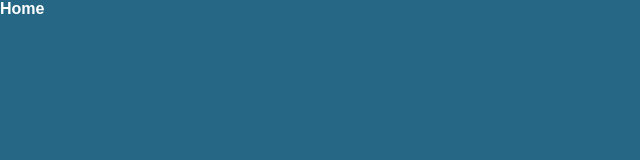
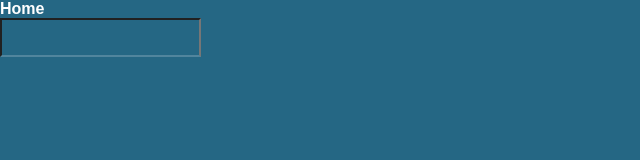
Before and after one commit to Marlon-Paulo-da-Silva/lojinha-marttech, a React (Create React App) app: page / in a window 1280 px wide. Shown: the top 160 px of the page, without its empty margins (0-640 px from the left). Built offline with nearby package versions, Linux system fonts and the light colour scheme.

Commit message:
criando o input cadastrar produtos

```diff
--- /dev/null
+++ b/src/components/Input/index.tsx
@@ -0,0 +1 @@
+export * from './input';
--- /dev/null
+++ b/src/components/Input/input.tsx
@@ -0,0 +1,12 @@
+import styled from "styled-components";
+
+export const Input = styled.input`
+  background-color: transparent;
+  padding: 10px;
+  border-bottom: 2px solid rgba(255, 255, 255, 0.2);
+  color: #fff;
+
+  &::placeholder {
+    color: rgba(0, 0, 0, 0.2);
+  }
+`;
--- a/src/components/index.tsx
+++ b/src/components/index.tsx
@@ -1 +1,2 @@
 export * from './Text/Index';
+export * from './Input';
--- a/src/pages/Home.tsx
+++ b/src/pages/Home.tsx
@@ -1,9 +1,10 @@
-import { Text } from "../components";
+import { Input, Text } from "../components";
 
 export const Home = () => {
   return (
     <div>
       <Text fontWeight="bold" >Home</Text>
+      <Input></Input>
     </div>
   );
 };
```
